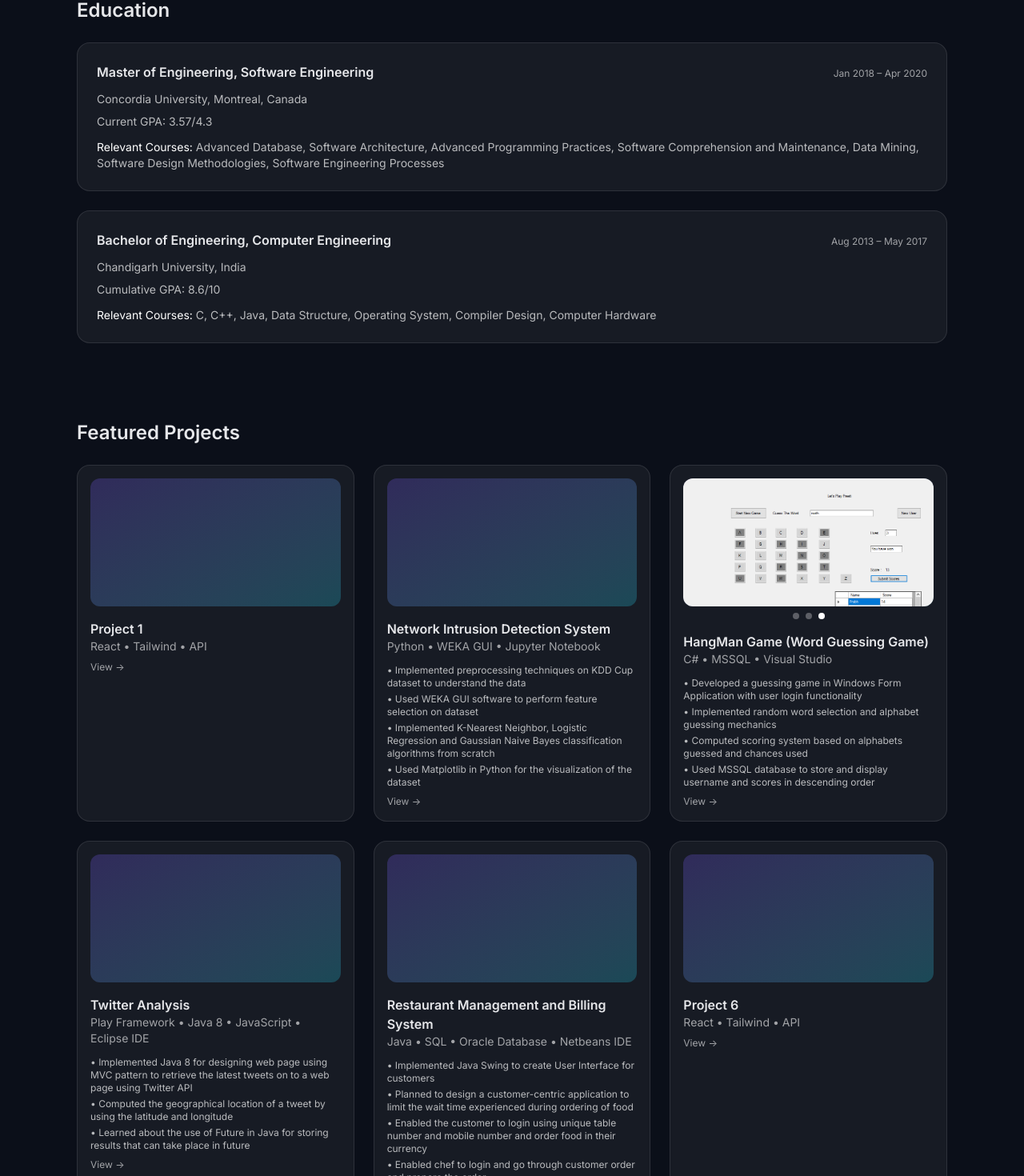
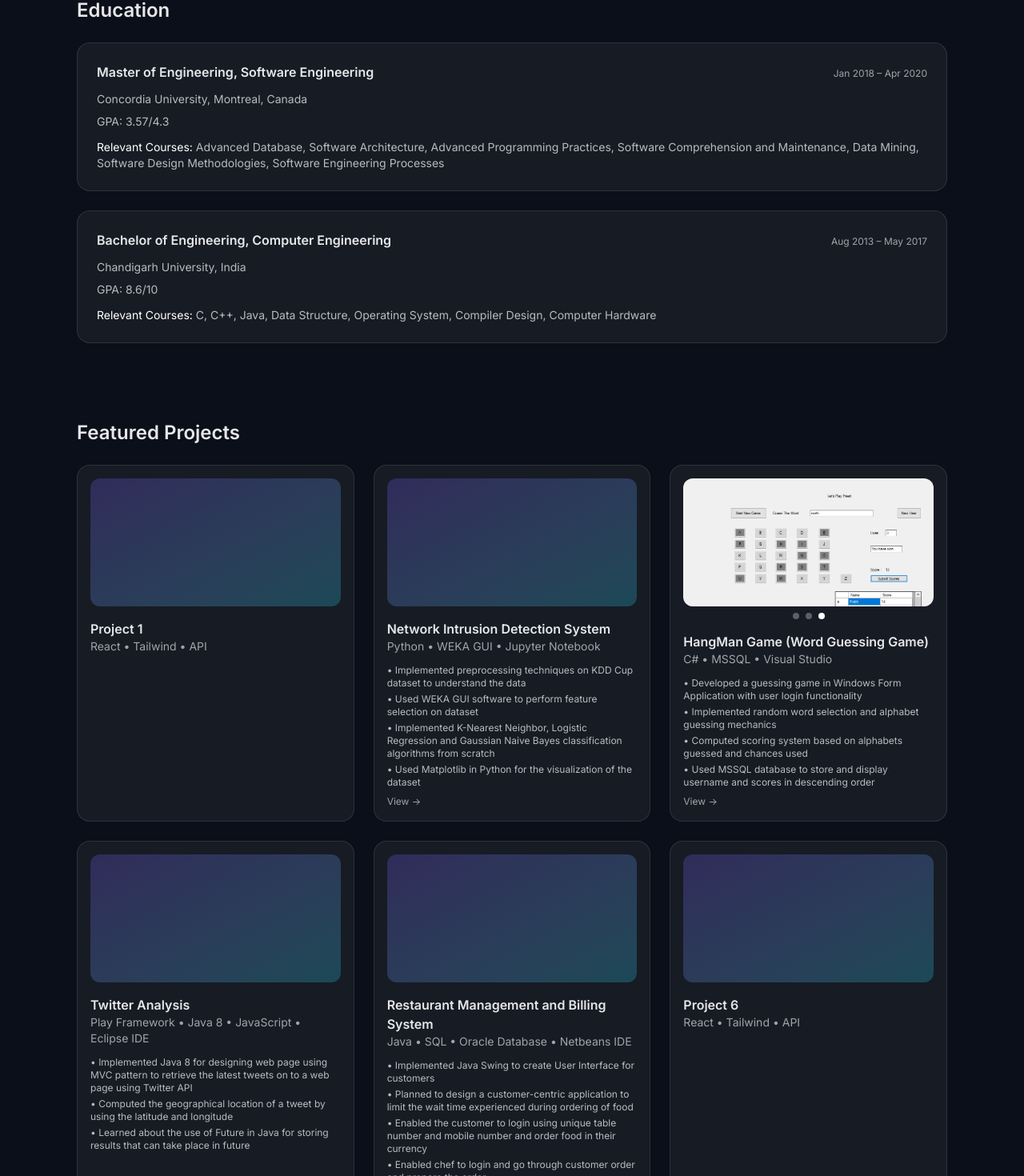
Before and after one commit to prabhpreet429/portfolio-app, a React (Vite) app: page / in a window 1280 px wide. Shown: the part 2071-3541 px from the top of the page at 80% size. Built offline with nearby package versions, Linux system fonts and the light colour scheme.

Commit message:
Update links for projects

```diff
--- a/src/components/Certifications.jsx
+++ b/src/components/Certifications.jsx
@@ -58,7 +58,6 @@ export default function Certifications() {
             />
             <div className="mt-2">
               <h3 className="font-semibold text-white/90">{cert.title}</h3>
-              <p className="text-sm text-white/60 mt-1">Professional Certification</p>
               <span className="mt-2 block text-xs text-white/60 group-hover:text-white/80">Click to view →</span>
             </div>
           </div>
--- a/src/components/Education.jsx
+++ b/src/components/Education.jsx
@@ -9,7 +9,7 @@ export default function Education() {
             <span className="text-xs text-white/60">Jan 2018 – Apr 2020</span>
           </div>
           <p className="text-white/70 text-sm">Concordia University, Montreal, Canada</p>
-          <p className="text-white/70 text-sm mt-2">Current GPA: 3.57/4.3</p>
+          <p className="text-white/70 text-sm mt-2">GPA: 3.57/4.3</p>
           <p className="text-white/70 text-sm mt-3">
             <span className="text-white">Relevant Courses:</span> Advanced Database, Software Architecture, Advanced Programming Practices, Software Comprehension and Maintenance, Data Mining, Software Design Methodologies, Software Engineering Processes
           </p>
@@ -20,7 +20,7 @@ export default function Education() {
             <span className="text-xs text-white/60">Aug 2013 – May 2017</span>
           </div>
           <p className="text-white/70 text-sm">Chandigarh University, India</p>
-          <p className="text-white/70 text-sm mt-2">Cumulative GPA: 8.6/10</p>
+          <p className="text-white/70 text-sm mt-2">GPA: 8.6/10</p>
           <p className="text-white/70 text-sm mt-3">
             <span className="text-white">Relevant Courses:</span> C, C++, Java, Data Structure, Operating System, Compiler Design, Computer Hardware
           </p>
--- a/src/components/Projects.jsx
+++ b/src/components/Projects.jsx
@@ -69,8 +69,15 @@ export default function Projects() {
     <section id="projects" className="container-prose">
       <h2 className="mb-6 text-2xl font-semibold">Featured Projects</h2>
       <div className="grid gap-6 sm:grid-cols-2 lg:grid-cols-3">
-        {projects.map((project) => (
-          <a key={project.id} href={project.link} target={project.link.startsWith('http') ? '_blank' : '_self'} rel={project.link.startsWith('http') ? 'noopener noreferrer' : undefined} className="group relative overflow-hidden rounded-2xl border border-white/10 bg-white/5 p-4 transition-transform hover:-translate-y-1 hover:bg-white/10">
+        {projects.map((project) =>
+          project.link !== "#" ? (
+            <a
+              key={project.id}
+              href={project.link}
+              target={project.link.startsWith('http') ? '_blank' : '_self'}
+              rel={project.link.startsWith('http') ? 'noopener noreferrer' : undefined}
+              className="group relative overflow-hidden rounded-2xl border border-white/10 bg-white/5 p-4 transition-transform hover:-translate-y-1 hover:bg-white/10 cursor-pointer"
+            >
               {project.images ? (
                 <ImageSlideshow images={project.images} title={project.title} />
               ) : (
@@ -89,7 +96,30 @@ export default function Projects() {
                 <span className="mt-2 block text-xs text-white/60 group-hover:text-white/80">View →</span>
               </div>
             </a>
+          ) : (
+            <div
+              key={project.id}
+              className="group relative overflow-hidden rounded-2xl border border-white/10 bg-white/5 p-4"
+            >
+              {project.images ? (
+                <ImageSlideshow images={project.images} title={project.title} />
+              ) : (
+                <div className="h-40 rounded-xl bg-gradient-to-br from-[var(--color-primary)]/25 to-[var(--color-secondary)]/25" />
+              )}
+              <div className="mt-4">
+                <h3 className="font-semibold">{project.title}</h3>
+                <p className="text-sm text-white/60">{project.description}</p>
+                {project.details && (
+                  <ul className="mt-3 space-y-1 text-xs text-white/70">
+                    {project.details.map((detail, index) => (
+                      <li key={index}>• {detail}</li>
                     ))}
+                  </ul>
+                )}
+              </div>
+            </div>
+          )
+        )}
       </div>
     </section>
   )
```
Lines whose indentation alone changed are shown as unchanged.
